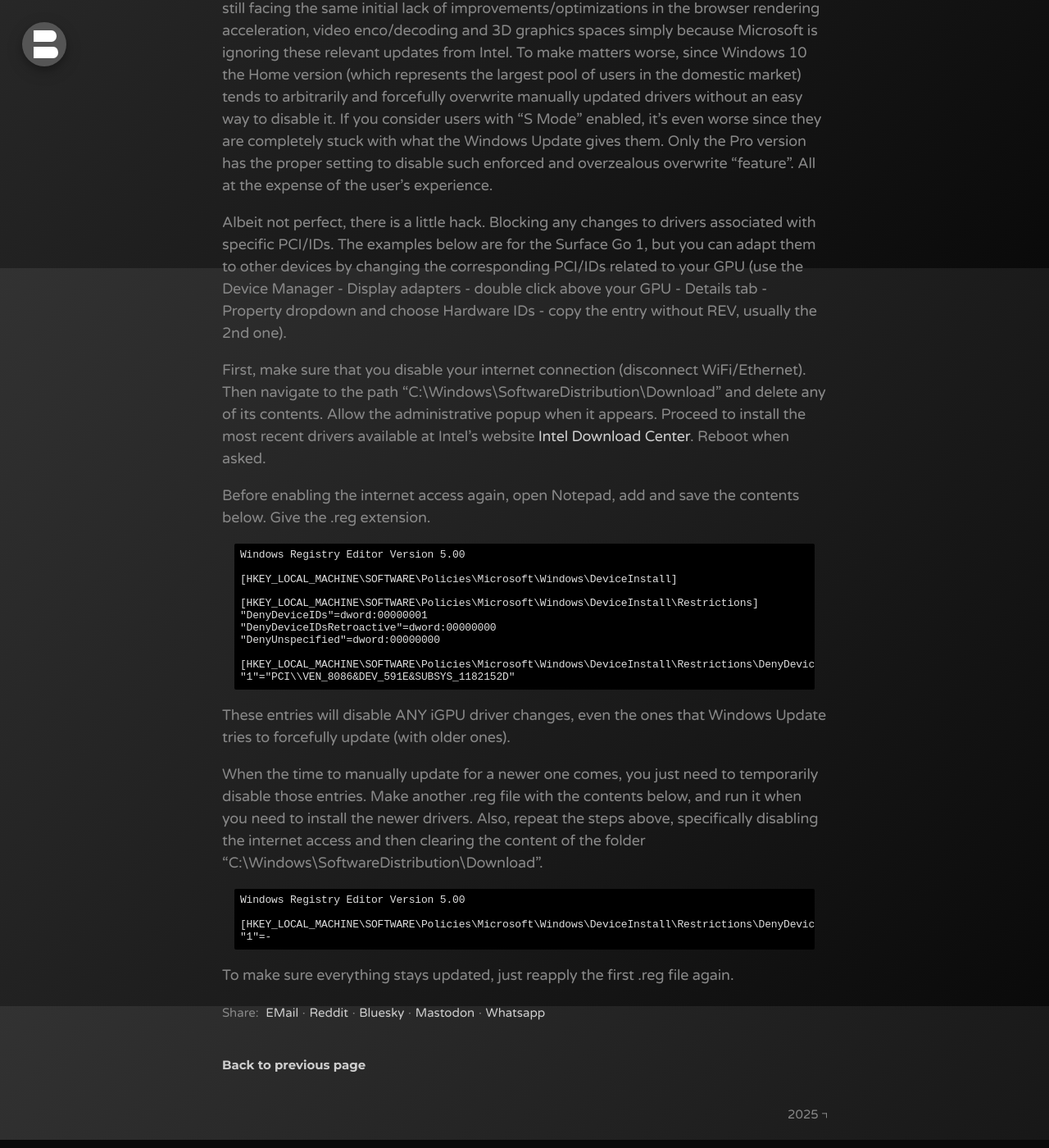
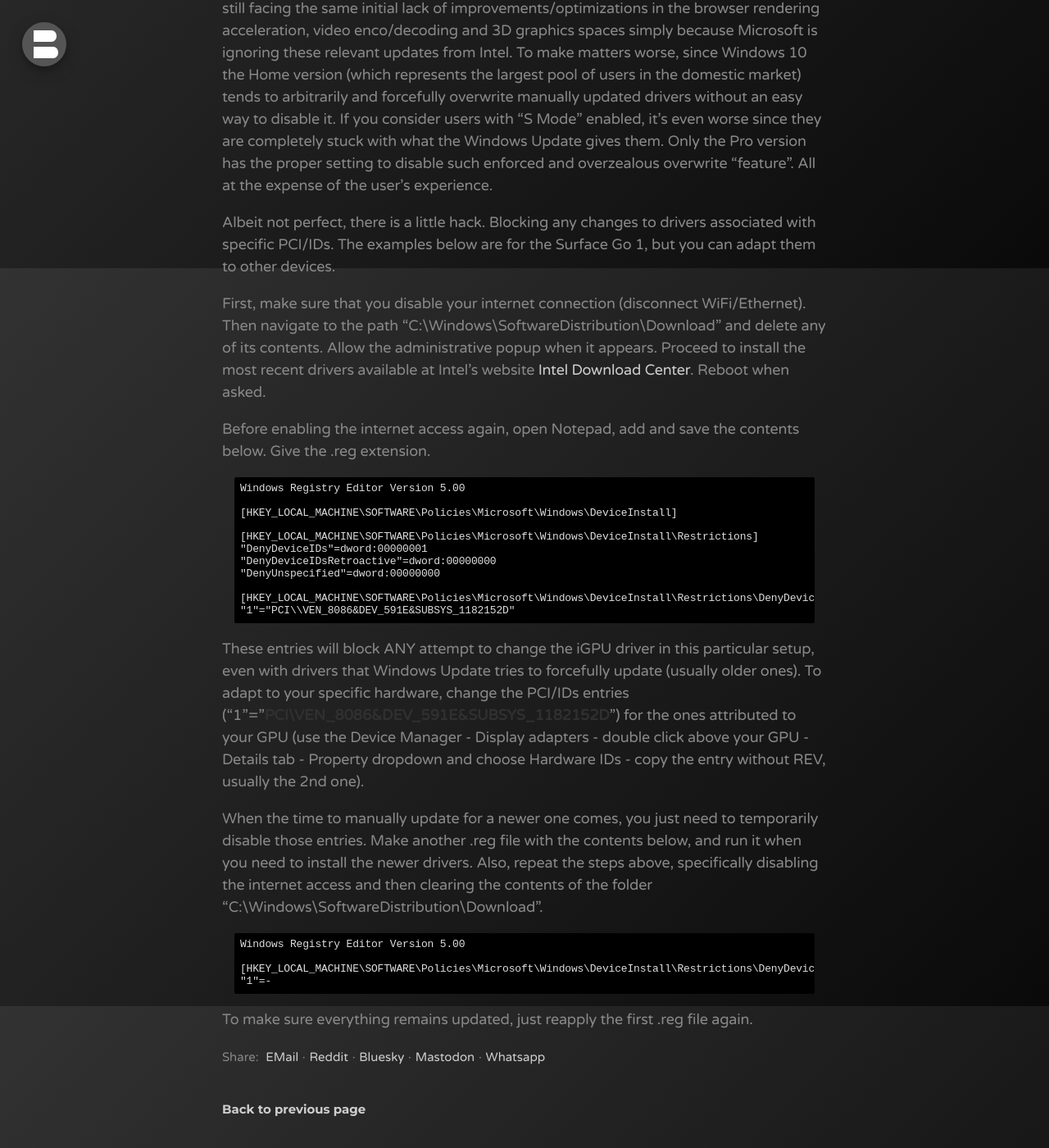
Before and after one commit to bonina/bonina.github.io, a Jekyll site: the page built from _posts/software/2020/2020-05-12-manually -update-intel-graphics-drivers.md, in a window 1280 px wide and 1400 px high, scrolled down 573 px. Shown: the whole window at 82% size. Built offline with Jekyll 4.4.1, drawn with Linux system fonts in a browser that asks for light colours; some of the changed text lies outside the part shown.

Commit message:
Update 2020-05-12-manually -update-intel-graphics-drivers.md

```diff
--- a/_posts/software/2020/2020-05-12-manually -update-intel-graphics-drivers.md
+++ b/_posts/software/2020/2020-05-12-manually -update-intel-graphics-drivers.md
@@ -11,7 +11,7 @@ In the meantime, Intel released countless public updates for that particular iGP
 
 It's staggering that for this particular case, the majority of clients with such devices are still facing the same initial lack of improvements/optimizations in the browser rendering acceleration, video enco/decoding and 3D graphics spaces simply because Microsoft is ignoring these relevant updates from Intel. To make matters worse, since Windows 10 the Home version (which represents the largest pool of users in the domestic market) tends to arbitrarily and forcefully overwrite manually updated drivers without an easy way to disable it. If you consider users with “S Mode” enabled, it’s even worse since they are completely stuck with what the Windows Update gives them. Only the Pro version has the proper setting to disable such enforced and overzealous overwrite "feature". All at the expense of the user's experience.
 
-Albeit not perfect, there is a little hack. Blocking any changes to drivers associated with specific PCI/IDs. The examples below are for the Surface Go 1, but you can adapt them to other devices by changing the corresponding PCI/IDs related to your GPU (use the Device Manager - Display adapters - double click above your GPU - Details tab - Property dropdown and choose Hardware IDs - copy the entry without REV, usually the 2nd one).
+Albeit not perfect, there is a little hack. Blocking any changes to drivers associated with specific PCI/IDs. The examples below are for the Surface Go 1, but you can adapt them to other devices.
 
 First, make sure that you disable your internet connection (disconnect WiFi/Ethernet). Then navigate to the path "C:\Windows\SoftwareDistribution\Download" and delete any of its contents. Allow the administrative popup when it appears. Proceed to install the most recent drivers available at Intel's website [Intel Download Center](https://downloadcenter.intel.com/). Reboot when asked.
 
@@ -29,13 +29,13 @@ Before enabling the internet access again, open Notepad, add and save the conten
 [HKEY_LOCAL_MACHINE\SOFTWARE\Policies\Microsoft\Windows\DeviceInstall\Restrictions\DenyDeviceIDs]<br>
 "1"="PCI\\VEN_8086&DEV_591E&SUBSYS_1182152D"</p>
 
-These entries will disable ANY iGPU driver changes, even the ones that Windows Update tries to forcefully update (with older ones).
+These entries will block ANY attempt to change the iGPU driver in this particular setup, even with drivers that Windows Update tries to forcefully update (usually older ones). To adapt to your specific hardware, change the PCI/IDs entries ("1"="**PCI\\VEN_8086&DEV_591E&SUBSYS_1182152D**") for the ones attributed to your GPU (use the Device Manager - Display adapters - double click above your GPU - Details tab - Property dropdown and choose Hardware IDs - copy the entry without REV, usually the 2nd one).
 
-When the time to manually update for a newer one comes, you just need to temporarily disable those entries. Make another .reg file with the contents below, and run it when you need to install the newer drivers. Also, repeat the steps above, specifically disabling the internet access and then clearing the content of the folder "C:\Windows\SoftwareDistribution\Download".
+When the time to manually update for a newer one comes, you just need to temporarily disable those entries. Make another .reg file with the contents below, and run it when you need to install the newer drivers. Also, repeat the steps above, specifically disabling the internet access and then clearing the contents of the folder "C:\Windows\SoftwareDistribution\Download".
 
 <p class="message">Windows Registry Editor Version 5.00<br>
 <br>
 [HKEY_LOCAL_MACHINE\SOFTWARE\Policies\Microsoft\Windows\DeviceInstall\Restrictions\DenyDeviceIDs]<br>
 "1"=-</p>
 
-To make sure everything stays updated, just reapply the first .reg file again.
+To make sure everything remains updated, just reapply the first .reg file again.
```
